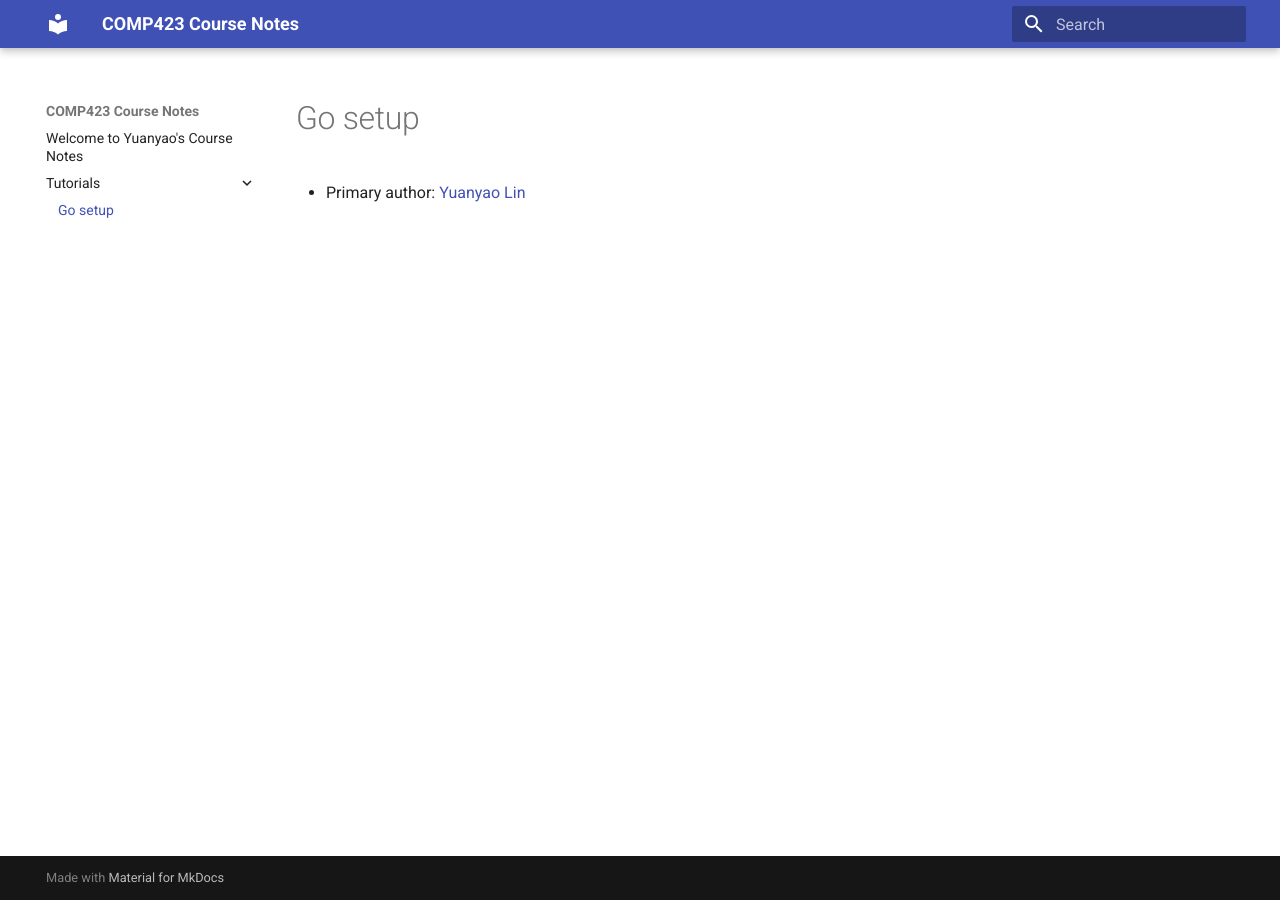
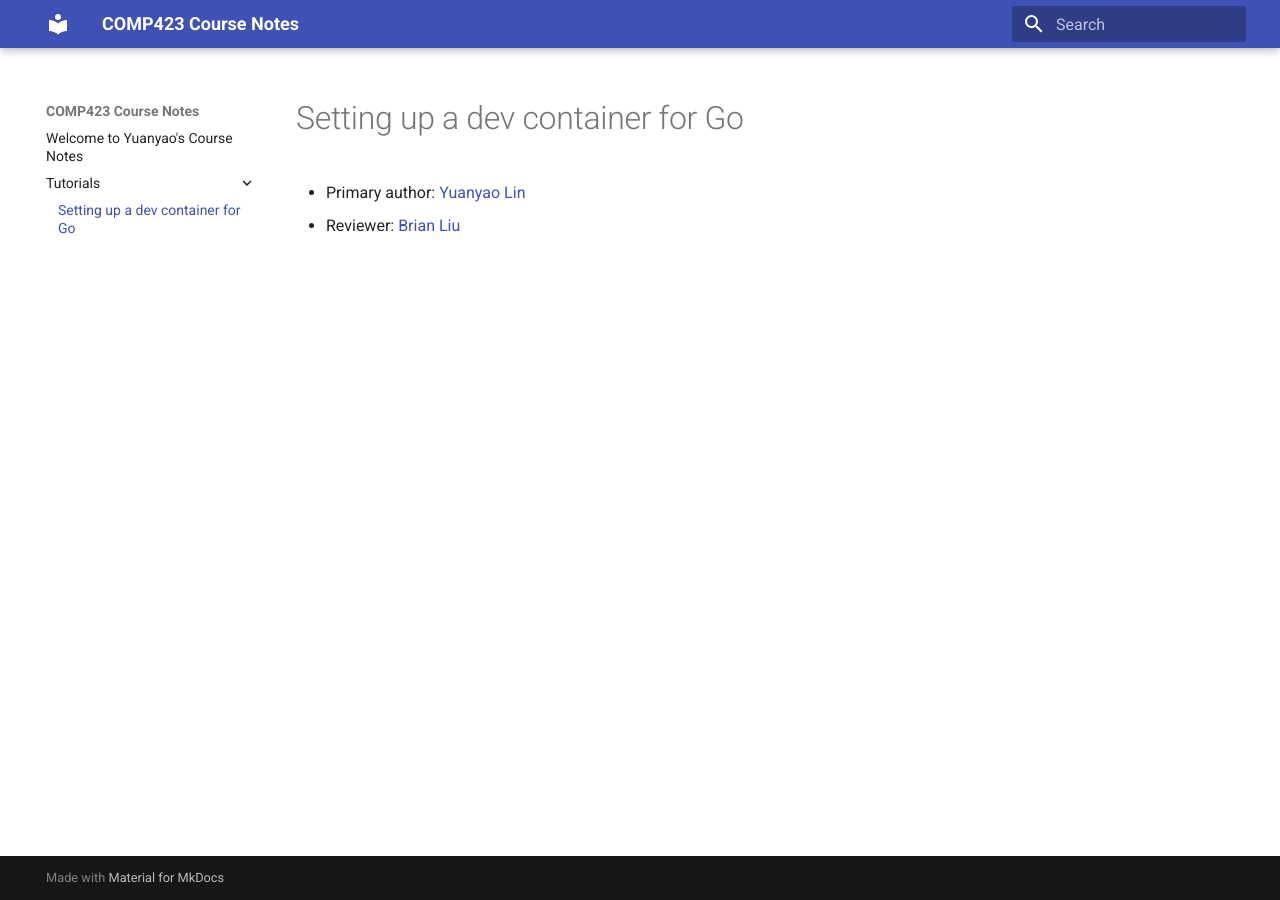
Before and after one commit to yuanyaolin13/comp423-course-notes, an MkDocs documentation site: the page built from docs/tutorials/go-setup.md, in a window 1280 px wide. Built offline with MkDocs 1.6.1 and Material for MkDocs 9.7.7, drawn with Linux system fonts in a browser that asks for light colours.

Commit message:
added title and reviewer line

```diff
--- a/docs/tutorials/go-setup.md
+++ b/docs/tutorials/go-setup.md
@@ -1 +1,4 @@
+# Setting up a dev container for Go
+
 * Primary author: [Yuanyao Lin](https://github.com/yuanyaolin13)
+* Reviewer: [Brian Liu](https://github.com/brianx426)
```
